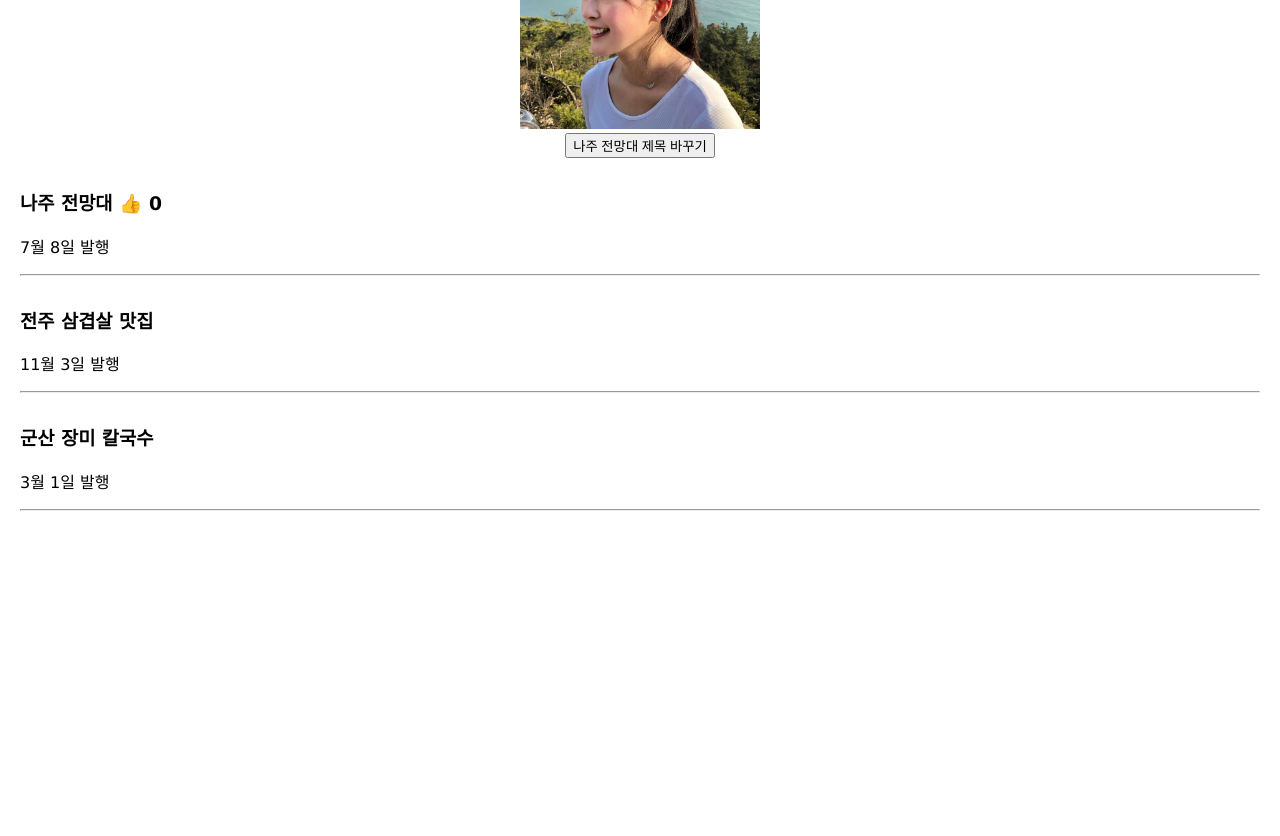
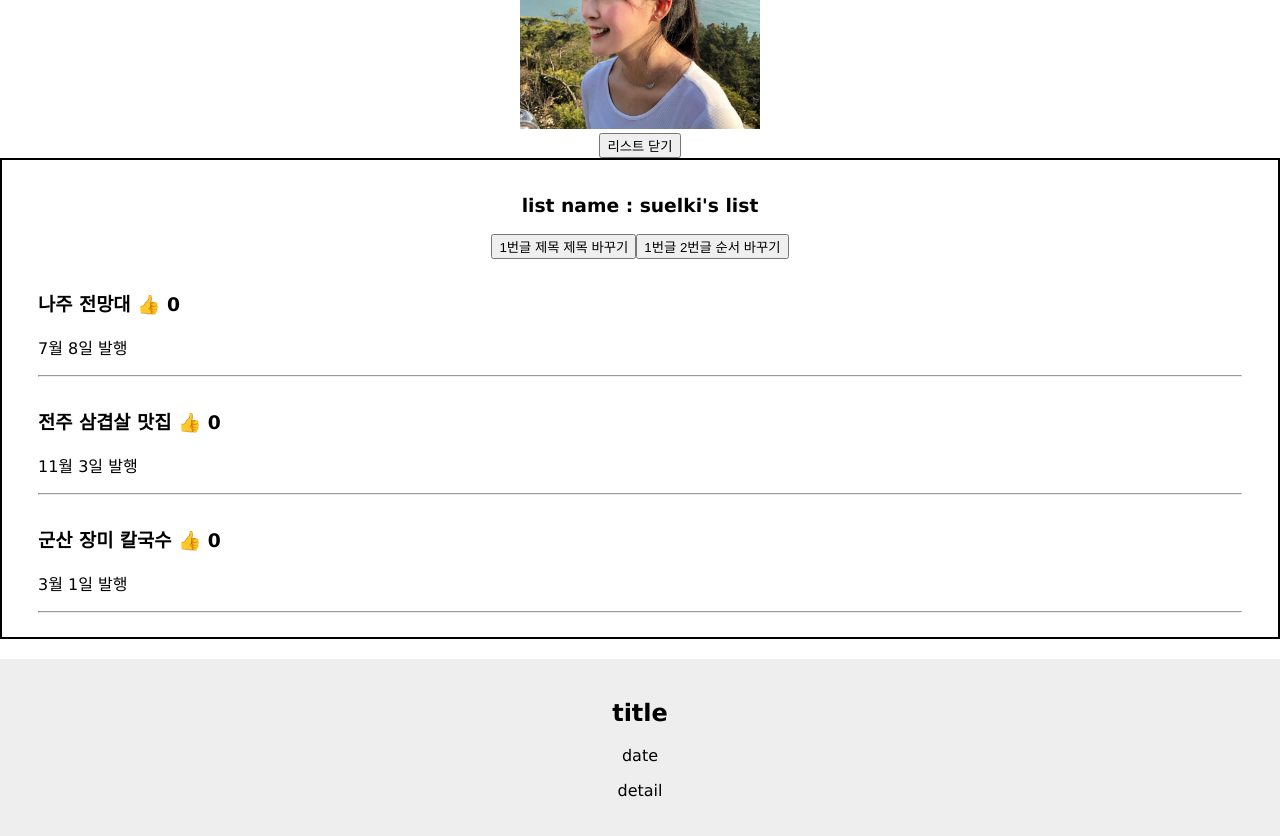
Before and after one commit to seulki9802/blog, a React (Create React App) app: page / in a window 1280 px wide. Shown: the part 260-1096 px from the top of the page. Before the commit the page ends 800 px from the top, so only its background shows below. Built offline with nearby package versions, Linux system fonts and the light colour scheme.

Commit message:
컴포넌트 파일 쪼개기, 조건부 렌더

```diff
--- a/src/App.css
+++ b/src/App.css
@@ -60,7 +60,7 @@ body{
 }
 
 .black-nav {
-  background-color: black;
+  background: black;
   /* width: 100%; */
   display: flex;
   color: white;
@@ -78,6 +78,12 @@ body{
   text-align: left;
   padding-left: 20px;
   padding-right: 20px;
+}
+
+.modal {
+  margin-top: 20px;
+  padding: 20px;
+  background: #eee;
 }
 
 @media (prefers-reduced-motion: no-preference) {
--- a/src/App.js
+++ b/src/App.js
@@ -1,28 +1,19 @@
-// rm warning /* eslint-disable */
-import React, { useState } from 'react';
+import { useState } from 'react';
+import List from './List';
+import Wrapper from './Wrapper';
 import './App.css';
 import seulki from './src_assets/seulki.JPG';
 
 function App() {
 
-  let [post, setPost] = useState([
-    {
-      title : '나주 전망대',
-      date : '7월 8일'
-    },
-    {
-      title : '전주 삼겹살 맛집',
-      date : '11월 3일'
-    },
-    {
-      title : '군산 장미 칼국수',
-      date : '3월 1일'
-    }
-  ]);
+  let [show, setShow] = useState({ isShow : true, buttonText : '리스트 닫기' })
+  function listShow() {
+    var cloneShow = {...show};
+    cloneShow.isShow = !cloneShow.isShow;
+    if (cloneShow.isShow) cloneShow.buttonText = '리스트 닫기'
+    else cloneShow.buttonText = '리스트 보기'
 
-  let [up , setUp] = useState(0)
-  function thumbsUp() {
-    setUp(up + 1)
+    setShow(cloneShow)
   }
 
   return (
@@ -32,29 +23,30 @@ function App() {
         개발개발 블로그 blog BLOG Blog
       </div>
 
-      <div>
+      <img src={ seulki } className="image-size" alt="seulki" /><br/>
 
-        <img src={ seulki } className="image-size" alt="seulki" /><br/>
-        <button onClick={ () => { var clonePost = {...post}; clonePost[0].title = '나주 뷰 맛집'; setPost(clonePost); } }>나주 전망대 제목 바꾸기</button>
-        <div className='list'>
-          <h3> { post[0].title } <span onClick={ thumbsUp }>👍</span> { up } </h3>
-          <p> { post[0].date } 발행</p>
-          <hr/>
-        </div>
-        <div className='list'>
-          <h3> { post[1].title } </h3>
-          <p> { post[1].date } 발행</p>
-          <hr/>
-        </div>
-        <div className='list'>
-          <h3> { post[2].title } </h3>
-          <p> { post[2].date } 발행</p>
-          <hr/>
-        </div>
+      <button onClick={ listShow }>{ show.buttonText }</button>
 
-      </div>
+      <Wrapper>
+        <List name="suelki's list" isShow={ show.isShow }/>
+      </Wrapper>
+      <Modal />
+
+
     </div>
   );
 }
 
+function Modal() {
+  return(
+    <>
+    <div className='modal'>
+      <h2>title</h2>
+      <p>date</p>
+      <p>detail</p>
+    </div>
+    </>
+  )
+}
+
 export default App;
--- /dev/null
+++ b/src/List.js
@@ -0,0 +1,74 @@
+import { useState } from 'react';
+
+function List(props) {
+
+  let [post, setPost] = useState([
+    {
+      title : '나주 전망대',
+      date : '7월 8일',
+    },
+    {
+      title : '전주 삼겹살 맛집',
+      date : '11월 3일'
+    },
+    {
+      title : '군산 장미 칼국수',
+      date : '3월 1일'
+    }
+  ]);
+
+  let [up , setUp] = useState(0)
+  function thumbsUp() {
+    setUp( up + 1 )
+  }
+
+  function changeTitle() {
+    var clonePost = {...post};
+    clonePost[0].title = '나주 뷰 맛집';
+    setPost( clonePost );
+  }
+
+  function changePostArray() {
+    var clonePost = {...post};
+    var clonePost00 = clonePost[0]
+    clonePost[0] = clonePost[1];
+    clonePost[1] = clonePost00;
+    setPost( clonePost )
+  }
+
+  return (
+    <>
+      { props.isShow && <>
+
+        <h3>list name : { props.name }</h3>
+
+        <button onClick={ changeTitle }>1번글 제목 제목 바꾸기</button>
+        <button onClick={ changePostArray }>1번글 2번글 순서 바꾸기</button>
+
+        <Post title={ post[0].title } date= { post[0].date } onClick= { thumbsUp } up = { up } />
+        <Post title={ post[1].title } date= { post[1].date } onClick= { thumbsUp } up = { up } />
+        <Post title={ post[2].title } date= { post[2].date } onClick= { thumbsUp } up = { up } />
+
+
+      </> }
+    </>
+  );
+}
+
+List.defaultProps = {
+  name: '이름없음'
+}
+
+
+function Post(props) {
+
+  return(
+    <div className='list'>
+      <h3> { props.title } <span onClick={ props.onClick }>👍</span> { props.up } </h3>
+      <p> { props.date } 발행</p>
+      <hr/>
+    </div>
+  )
+}
+
+export default List;
--- /dev/null
+++ b/src/Wrapper.js
@@ -0,0 +1,13 @@
+function Wrapper({ children }) {
+  const style = {
+    border: '2px solid black',
+    padding: '16px',
+  };
+  return (
+    <div style={style}>
+        { children }
+    </div>
+  )
+}
+
+export default Wrapper;
```
